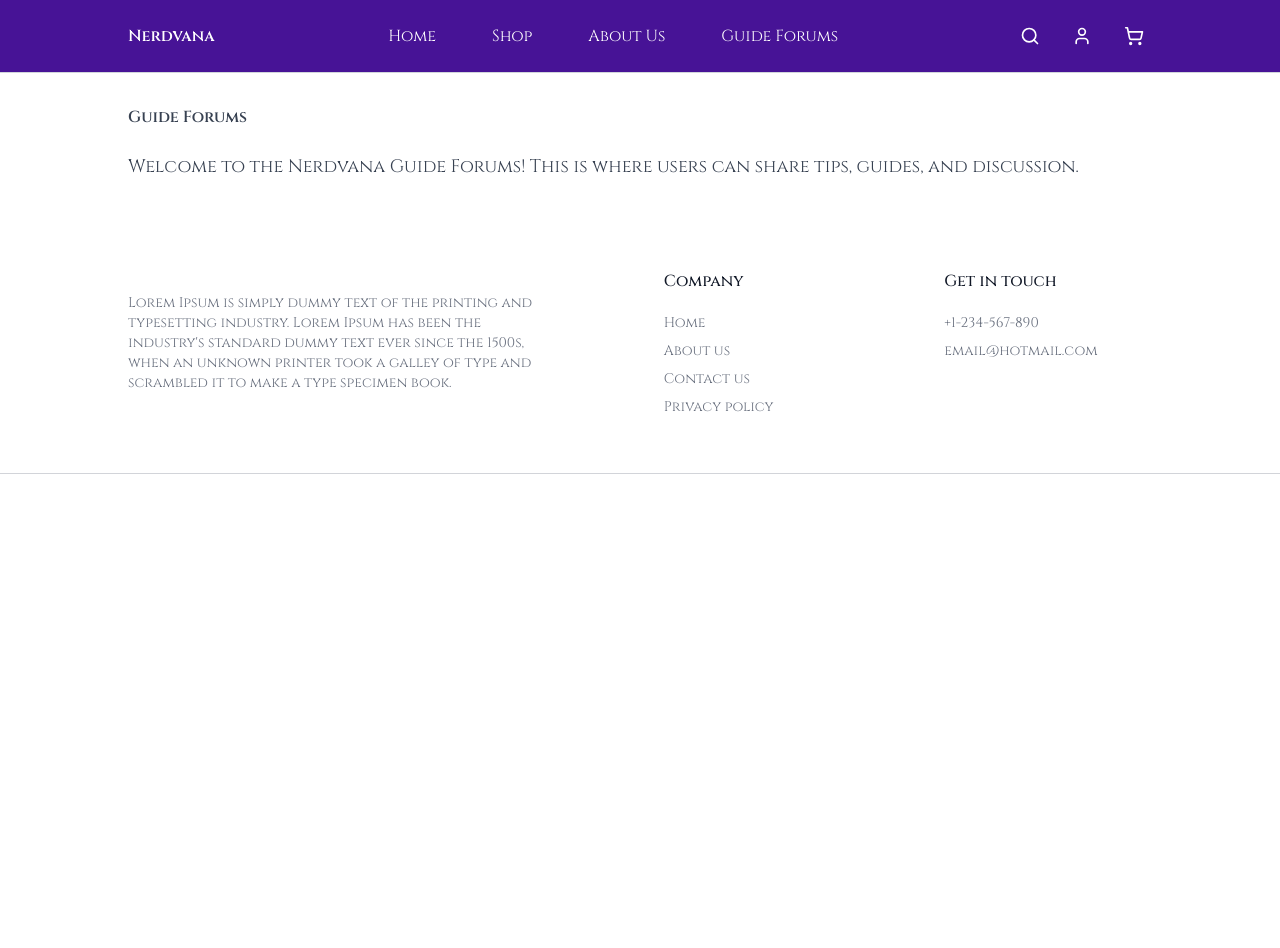
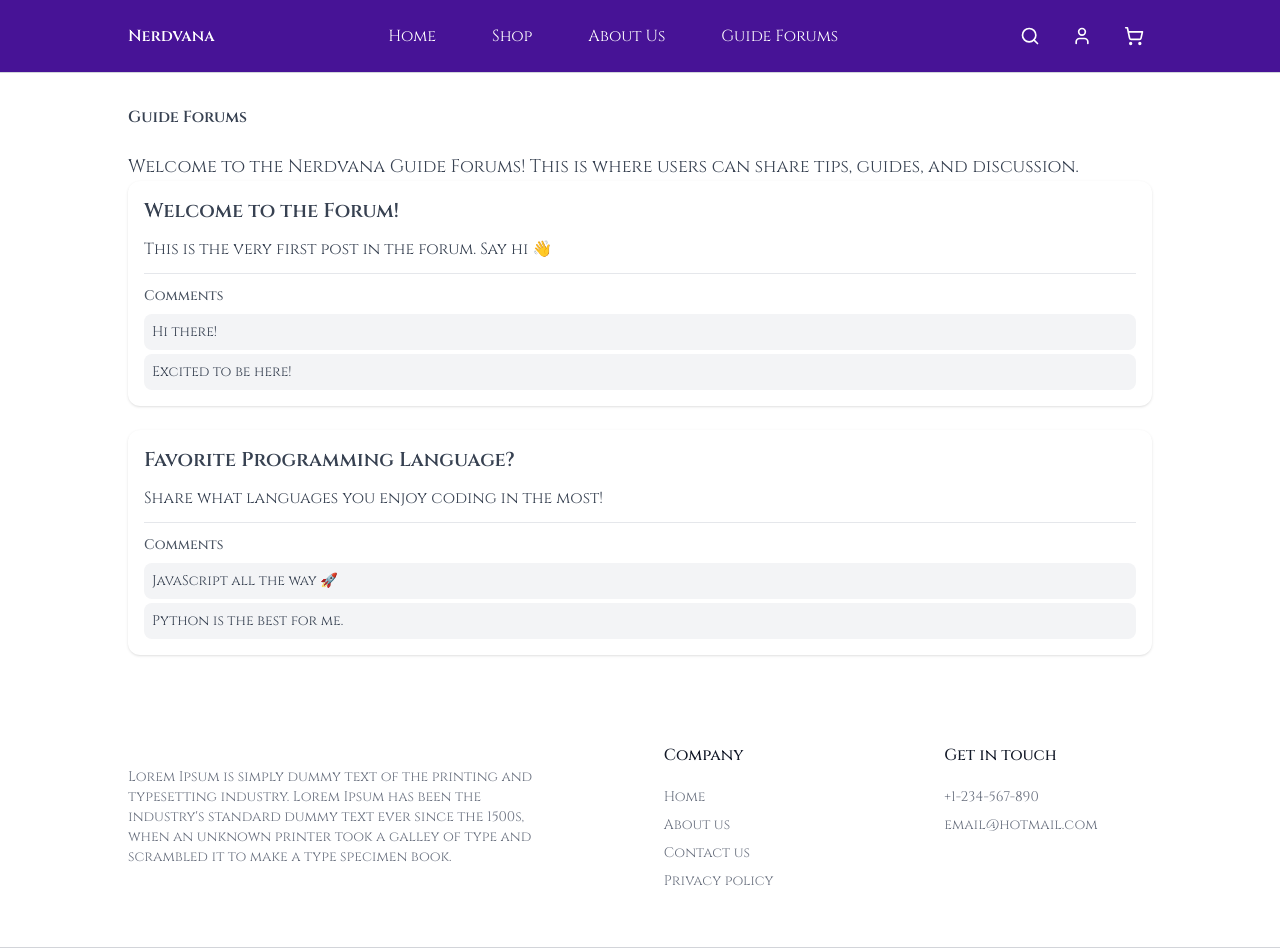
Before and after one commit to DJVelz/Nerdvana, a Next.js app: page /guide-forum in a window 1280 px wide. Before the commit the page ends 800 px from the top, so only its background shows below. Built offline with nearby package versions, Linux system fonts and the light colour scheme.

Commit message:
populated forums page with posts

```diff
--- a/app/guide-forum/page.jsx
+++ b/app/guide-forum/page.jsx
@@ -27,6 +27,35 @@ const Forum = () => {
                         Welcome to the Nerdvana Guide Forums!
                         This is where users can share tips, guides, and discussion.
                     </p>
+                    <section className="space-y-6">
+                    {posts.map((post) => (
+                        <div
+                        key={post.id}
+                        className="bg-white shadow rounded-xl p-4 space-y-3"
+                        >
+                        <h2 className="text-xl font-semibold">{post.title}</h2>
+                        <p className="text-gray-700">{post.content}</p>
+
+                        <div className="border-t pt-3 space-y-2">
+                            <h3 className="text-sm font-medium text-gray-600">Comments</h3>
+                            {post.comments.length > 0 ? (
+                            <ul className="space-y-1">
+                                {post.comments.map((comment, idx) => (
+                                <li
+                                    key={idx}
+                                    className="bg-gray-100 rounded-lg p-2 text-sm"
+                                >
+                                    {comment}
+                                </li>
+                                ))}
+                            </ul>
+                            ) : (
+                            <p className="text-sm text-gray-500">No comments yet.</p>
+                            )}
+                        </div>
+                        </div>
+                    ))}
+                    </section>
                 </main>
             <Footer/>
         </>
```
